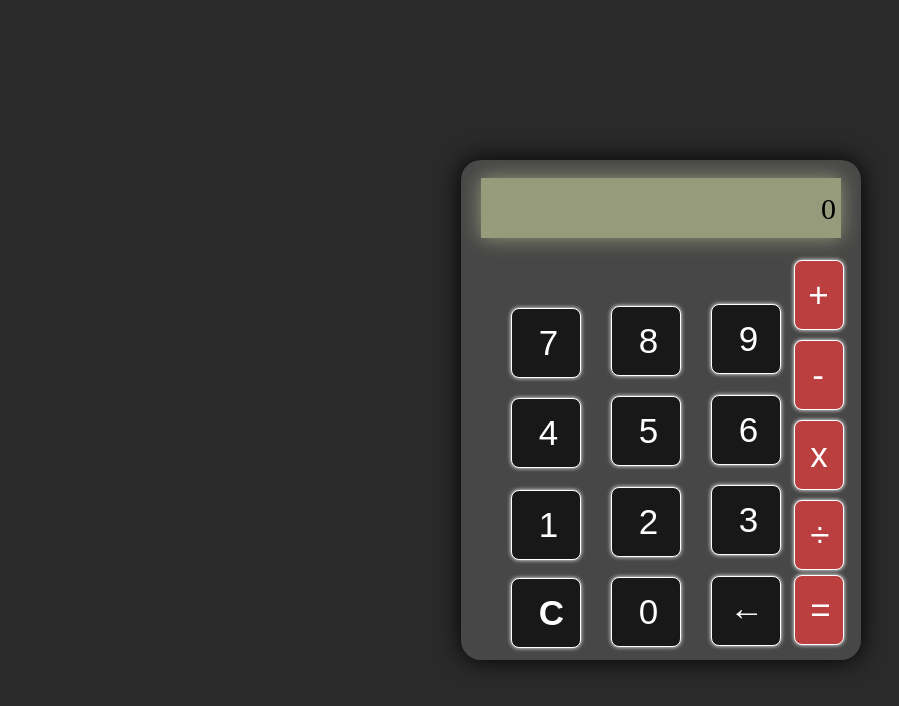
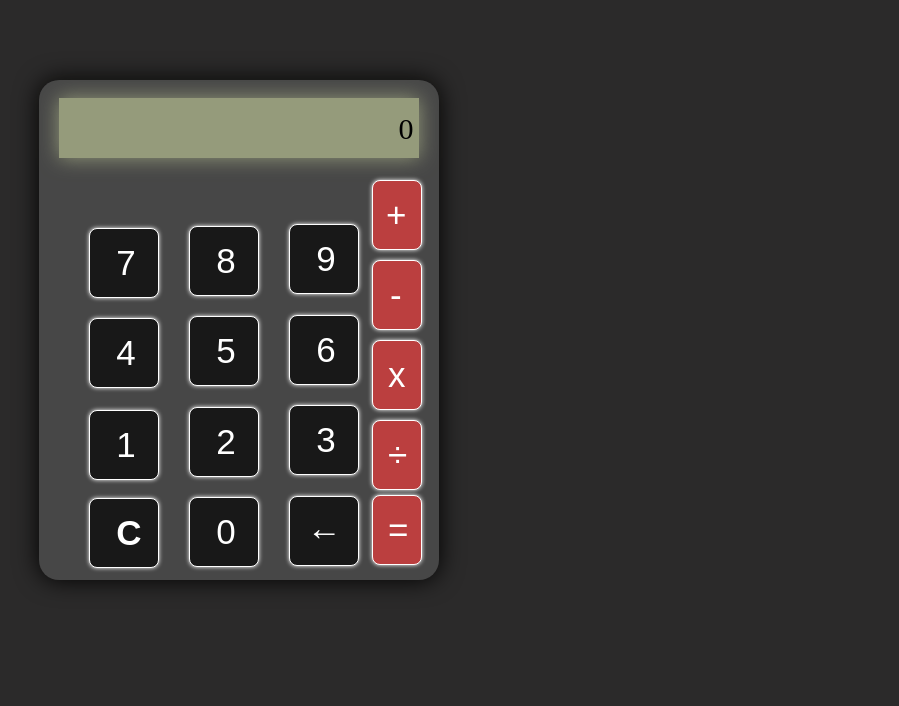
Before and after one commit to 0hterm/Web-Calculator, a plain HTML site: page index.html in a window 1280 px wide. Shown: the whole page, without its empty margins (51-950 px from the left). Drawn offline with Linux system fonts and the light colour scheme.

Commit message:
Update style.css

```diff
--- a/style.css
+++ b/style.css
@@ -3,9 +3,9 @@ body {
 }
 
 .calculator {
-    position:absolute;
-    left: 40%;
-    top: 20%;
+    position: fixed;
+    left: 7%;
+    top: 10%;
     background-color: rgb(71, 71, 71);
     width: 400px;
     height: 500px;
```
